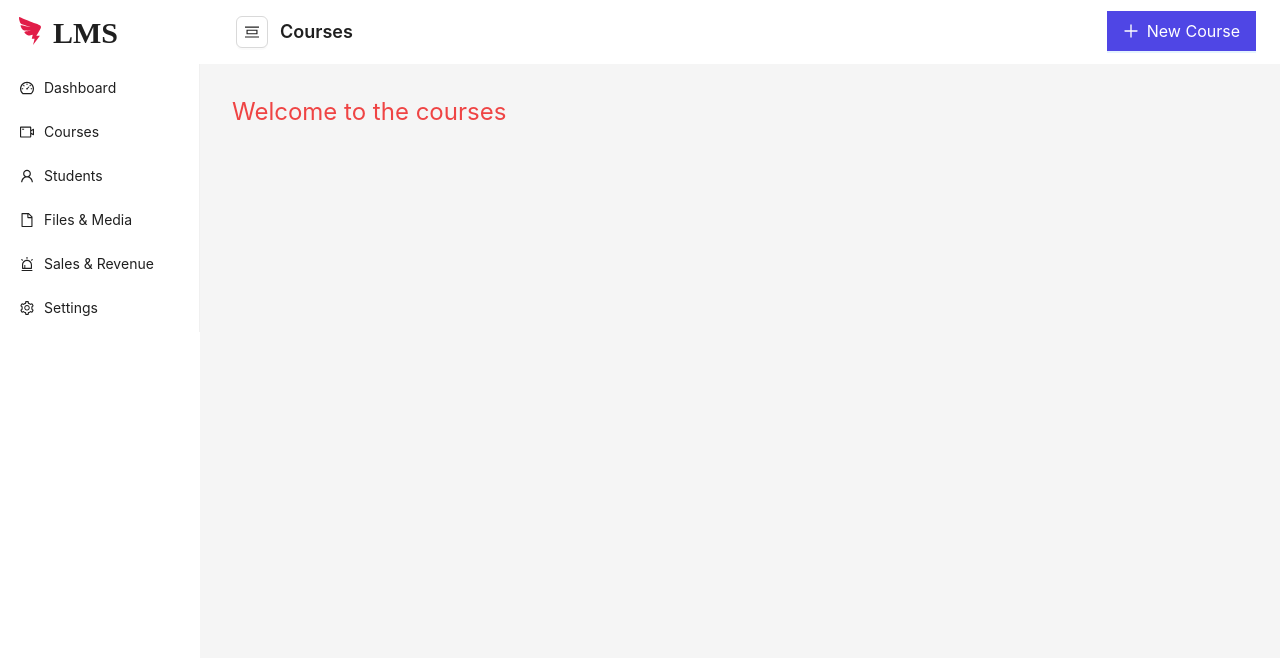
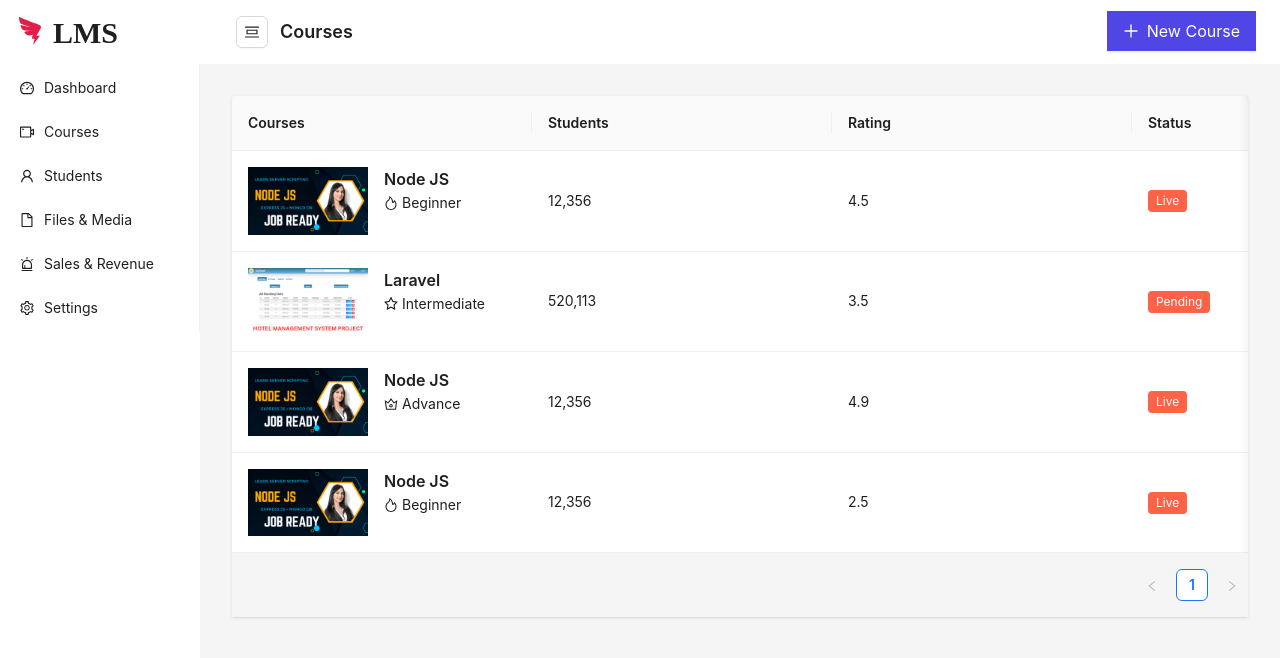
Before and after one commit to ansariabdulahad/LMS, a Next.js app in the folder front-end/: page /admin/courses in a window 1280 px wide. Shown: the top 658 px of the page. Built offline with nearby package versions, Linux system fonts and the light colour scheme.

Commit message:
course table added in course page

```diff
--- a/front-end/components/admin/courses/index.jsx
+++ b/front-end/components/admin/courses/index.jsx
@@ -1,10 +1,168 @@
 'use client';
-import { Button } from "antd";
+import { Button, Dropdown, Table, Tag } from "antd";
 import AdminLayout from "../../shared/admin-layout";
-import { PlusOutlined } from "@ant-design/icons";
+import { CrownOutlined, DeleteOutlined, EditOutlined, EyeOutlined, FireOutlined, MoreOutlined, PlusOutlined, StarOutlined } from "@ant-design/icons";
 import Link from "next/link";
+import Image from "next/image";
+
+// coursedesign function coding of column course
+const courseDesign = (text, obj) => {
+    return (
+        <div className="flex gap-x-4">
+            <Image
+                src={obj.thumbnail}
+                width={120}
+                height={120}
+                alt={obj.thumbnail}
+            />
+            <div>
+                <Link href={`/admin/courses/${text.split(' ').join('-').toLowerCase()}`}>
+                    <h1 className="capitalize font-semibold text-[16px]">
+                        {text}
+                    </h1>
+                </Link>
+                <div className="flex gap-x-1 items-center">
+                    {obj.level == 'beginner' && <FireOutlined />}
+                    {obj.level == 'intermediate' && <StarOutlined />}
+                    {obj.level == 'advance' && <CrownOutlined />}
+                    <p className="capitalize">
+                        {obj.level}
+                    </p>
+                </div>
+            </div>
+        </div>
+    )
+}
+
+// action design coding of column action
+const actionDesign = (text, obj) => {
+
+    const items = [
+        {
+            key: '1',
+            label:
+                <Link
+                    legacyBehavior
+                    href={`/admin/courses/${obj.title.split(' ').join('-').toLowerCase()}`}
+                >
+                    <a className="flex items-center gap-x-2">
+                        <EyeOutlined className="text-violet-500" />
+                        View
+                    </a>
+                </Link>
+        },
+        {
+            key: '2',
+            label:
+                <a href="#" className="flex items-center gap-x-2">
+                    <EditOutlined className="text-green-500" />
+                    Edit
+                </a>
+        },
+        {
+            key: '3',
+            label:
+                <a href="#" className="flex items-center gap-x-2">
+                    <DeleteOutlined className="text-rose-500" />
+                    Delete
+                </a>
+        }
+    ]
+
+    return (
+        <Dropdown
+            menu={{ items }}
+            placement="bottomRight"
+            arrow
+        >
+            <Button
+                icon={<MoreOutlined />}
+                type="text"
+                shape="circle"
+                className="bg-gray-100"
+            />
+        </Dropdown>
+    )
+}
 
 const Courses = () => {
+
+    // Table coding for courses
+    const dataSource = [
+        {
+            key: '1',
+            title: 'Node JS',
+            thumbnail: '/images/node.png',
+            level: 'beginner',
+            students: 12356,
+            rating: 4.5,
+            status: 'live',
+            action: ''
+        },
+        {
+            key: '2',
+            title: 'Laravel',
+            thumbnail: '/images/laravel.png',
+            level: 'intermediate',
+            students: 520113,
+            rating: 3.5,
+            status: 'pending',
+            action: ''
+        },
+        {
+            key: '3',
+            title: 'Node JS',
+            thumbnail: '/images/node.png',
+            level: 'advance',
+            students: 12356,
+            rating: 4.9,
+            status: 'live',
+            action: ''
+        },
+        {
+            key: '4',
+            title: 'Node JS',
+            thumbnail: '/images/node.png',
+            level: 'beginner',
+            students: 12356,
+            rating: 2.5,
+            status: 'live',
+            action: ''
+        }
+    ];
+
+    const columns = [
+        {
+            title: 'Courses',
+            dataIndex: 'title',
+            key: 'index',
+            render: courseDesign
+            // render: (text, obj) => <p className="text-rose-600">{text}</p> // if u want to edit column use render function.
+        },
+        {
+            title: 'Students',
+            dataIndex: 'students',
+            key: 'students',
+            render: (text) => text.toLocaleString('en-US')
+        },
+        {
+            title: 'Rating',
+            dataIndex: 'rating',
+            key: 'rating'
+        },
+        {
+            title: 'Status',
+            dataIndex: 'status',
+            key: 'status',
+            render: (text) => <Tag color="tomato" className="capitalize">{text}</Tag>
+        },
+        {
+            title: 'Action',
+            dataIndex: 'action',
+            key: 'action',
+            render: actionDesign
+        }
+    ];
 
     // Toolbar component coding
     const Toolbar = () => (
@@ -25,7 +183,15 @@ const Courses = () => {
             toolbar={<Toolbar />}
         >
             <div>
-                <h1 className="text-2xl text-red-500">Welcome to the courses</h1>
+                <Table
+                    dataSource={dataSource}
+                    columns={columns}
+                    scroll={{
+                        x: 1500,
+                        y: 1200
+                    }}
+                    className="shadow"
+                />
             </div>
         </AdminLayout>
     )
```
Also changed, not shown: front-end/public/images/laravel.png (added), front-end/public/images/node.png (added).
